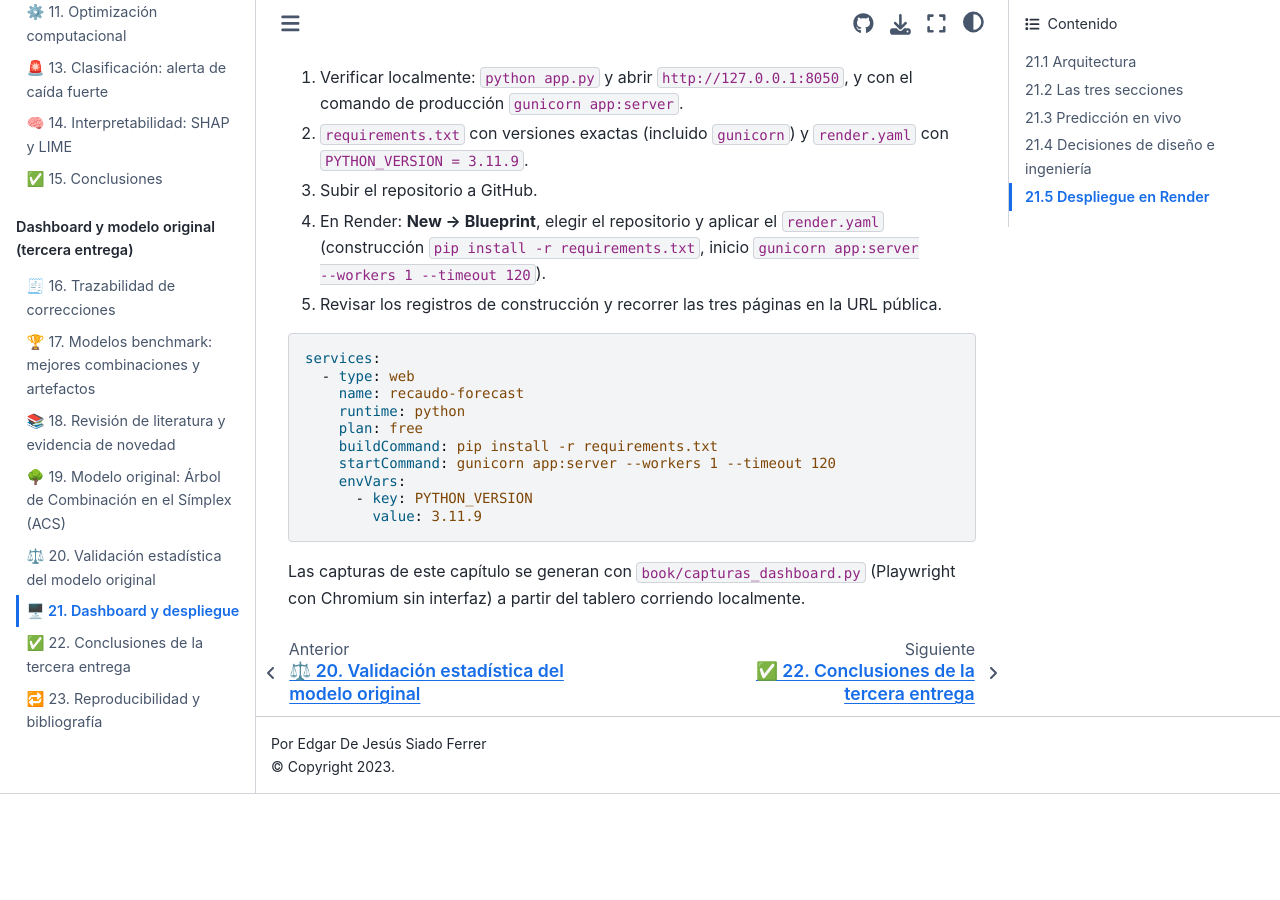
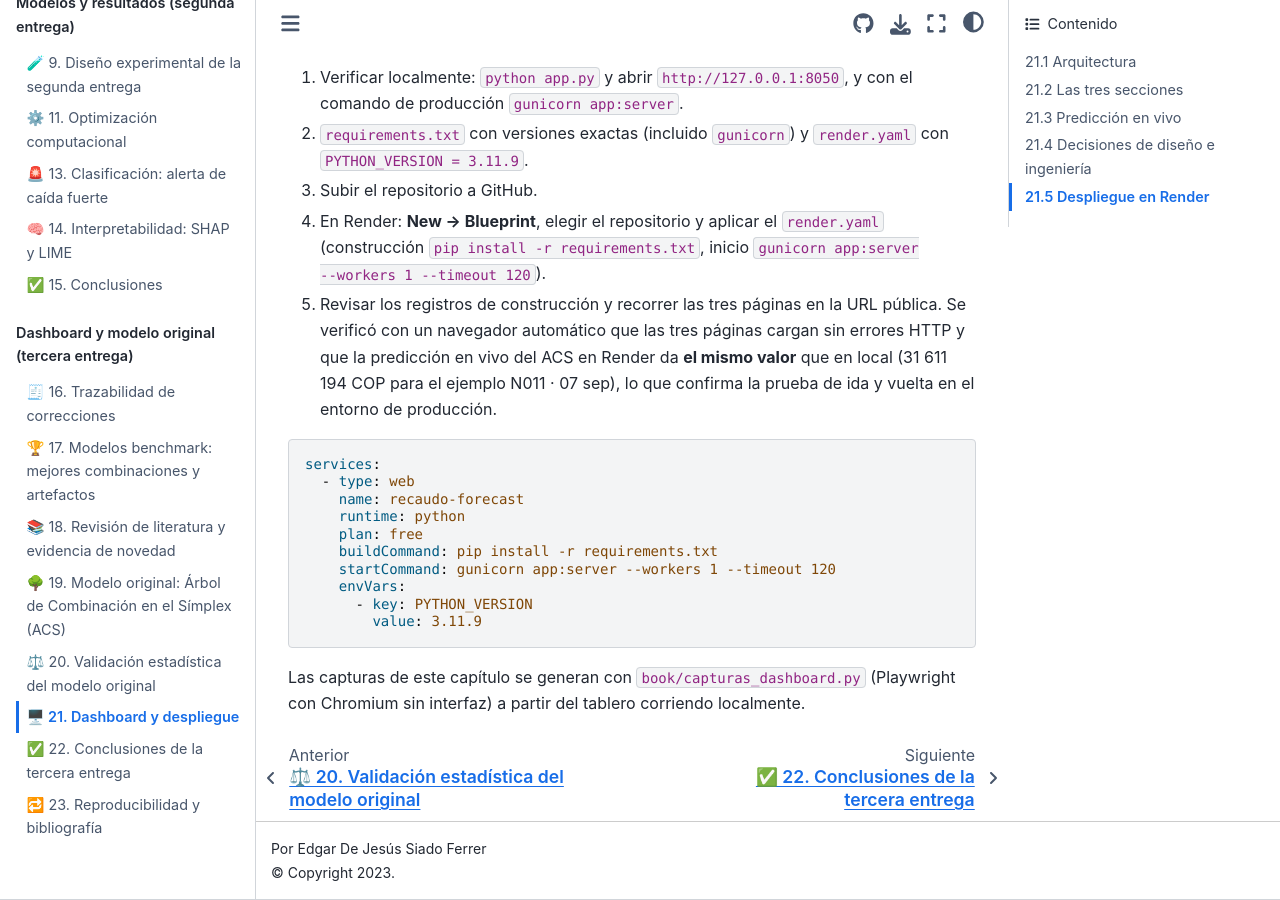
Before and after one commit to edsi23/recaudo-forecast, a Jupyter Book: the page built from book/21_dashboard.md, in a window 1280 px wide and 900 px high, scrolled down 10045 px. Built offline with Jupyter Book 1.0.4 settings and Sphinx 7.4.7 and the Sphinx Book theme 1.1.4, drawn with Linux system fonts in a browser that asks for light colours; pages that are not in the unit, such as notebooks, are missing from menus; before the commit the page ends 10839 px from its top, so only the background shows below that; some of the changed text lies outside the part shown.

Commit message:
URL pública del tablero en Render

````diff
--- a/book/21_dashboard.md
+++ b/book/21_dashboard.md
@@ -101,7 +101,7 @@ La sección EDA a 820 px de ancho (tableta): las columnas se apilan.
 2. `requirements.txt` con versiones exactas (incluido `gunicorn`) y `render.yaml` con `PYTHON_VERSION = 3.11.9`.
 3. Subir el repositorio a GitHub.
 4. En Render: **New → Blueprint**, elegir el repositorio y aplicar el `render.yaml` (construcción `pip install -r requirements.txt`, inicio `gunicorn app:server --workers 1 --timeout 120`).
-5. Revisar los registros de construcción y recorrer las tres páginas en la URL pública.
+5. Revisar los registros de construcción y recorrer las tres páginas en la URL pública. Se verificó con un navegador automático que las tres páginas cargan sin errores HTTP y que la predicción en vivo del ACS en Render da **el mismo valor** que en local (31 611 194 COP para el ejemplo N011 · 07 sep), lo que confirma la prueba de ida y vuelta en el entorno de producción.
 
 ```yaml
 services:
````
Also changed, not shown: other parts of book/21_dashboard.md (+1 -1 lines), README.md (+1 -1 lines), book/intro.md (+1 -1 lines).
